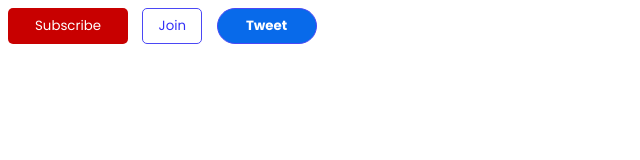
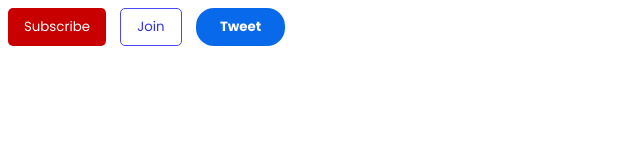
Before and after one commit to mdmhrz/buttons-with-css, a plain HTML site: page index.html in a window 1280 px wide. Shown: the whole page, without its empty margins (0-640 px from the left). Drawn offline with Linux system fonts and the light colour scheme.

Commit message:
finally done

```diff
--- a/styles/style.css
+++ b/styles/style.css
@@ -5,15 +5,16 @@
 }
 
 .button{
-    height: 36px;
+    vertical-align: top;
 }
+
 /* This section is for Subscribe Button */
 .subscribe-button{
     background-color: rgb(200, 0, 0);
     border: none;
     border-radius: 5px;
     color: white;
-    width: 120px;
+    padding: 9px 16px;
     margin-right: 10px;
     transition: opacity .15s;
 }
@@ -33,14 +34,17 @@
     border-radius: 5px;
     color: rgb(51, 48, 247);
     border: 1px solid rgb(75, 72, 245) ;
-    width: 60px;
+    padding: 8px 16px;
     margin-right: 10px;
-    transition: background-color .5s, opacity .5s;
+    transition: background-color .5s, color 2s;
 }
 
 .join-button:hover{
     color: white;
     background-color:rgb(25, 21, 243);
+    border: none;
+    padding: 9px 17px;
+
 }
 
 .join-button:active{
@@ -52,8 +56,8 @@
     border: none;
     border-radius: 18px;
     color: #ffff;
-    border: 1px solid rgb(75, 72, 245) ;
-    width: 100px;
+    border: none;
+    padding: 9px 24px;
     margin-right: 10px;
     transition: background-color .5s, opacity .5s, box-shadow .3s;
     font-weight: bold;
@@ -61,6 +65,7 @@
 
 .tweet-button:hover{
     box-shadow: 5px 5px 5px rgba(0, 0, 0, .15);
+    background-color:#0959c2;
 
 }
 
```
